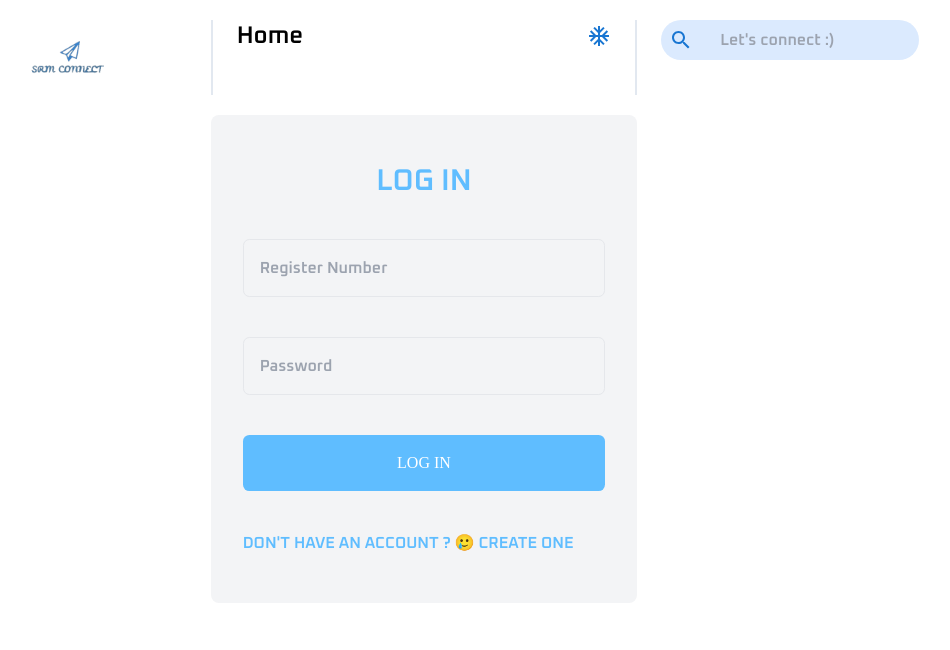
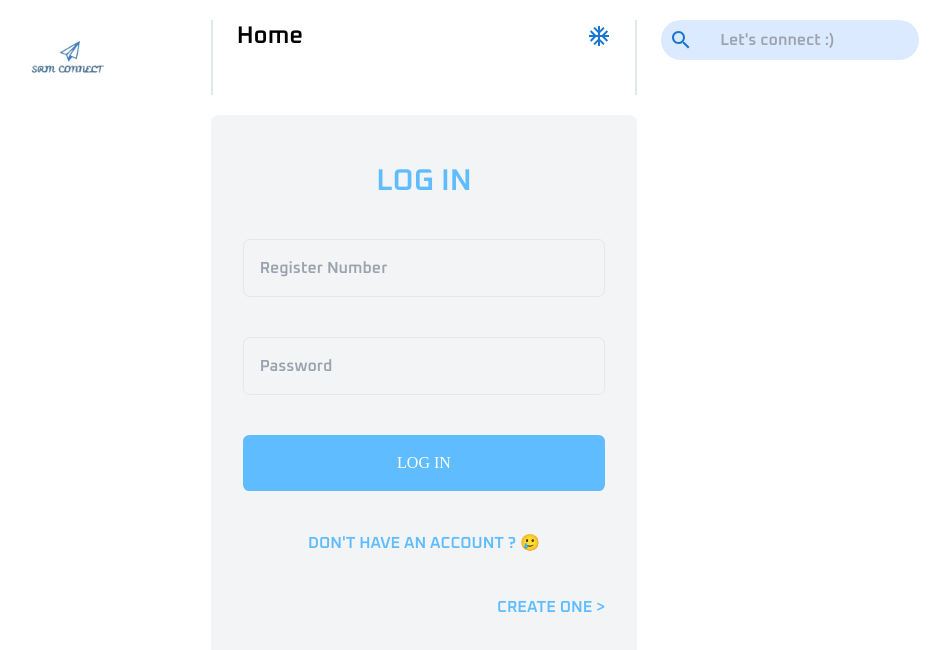
Before and after one commit to Muthu-kesavan/SRM-CONNECT, a React (Create React App) app in the folder client/: page / in a window 1280 px wide. Shown: the top 650 px of the page, without its empty margins (216-1166 px from the left). Built offline with nearby package versions, Linux system fonts and the light colour scheme.

Commit message:
Form correction

```diff
--- a/client/src/page/Signin/Signin.jsx
+++ b/client/src/page/Signin/Signin.jsx
@@ -49,9 +49,11 @@ const Signin = () => {
      onClick={handleLogin}>
        Log in
      </button>
-     <span className="apply text-[#5FBDFF] uppercase">Don't have an account ? 🥲
-      <Link to="/signup" className="apply text-[#5FBDFF] uppercase hover:text-[#2196F3]"> Create One</Link>
+     <span className="apply text-center uppercase text-[#5FBDFF]">Don't have an account ? 🥲
      </span>
+     <span className='text-right'>
+      <Link to="/signup" className="apply uppercase text-[#5FBDFF] hover:text-[#2196F3]"> Create One &gt;</Link>
+      </span>
     </form>
     </div>
   )
```
